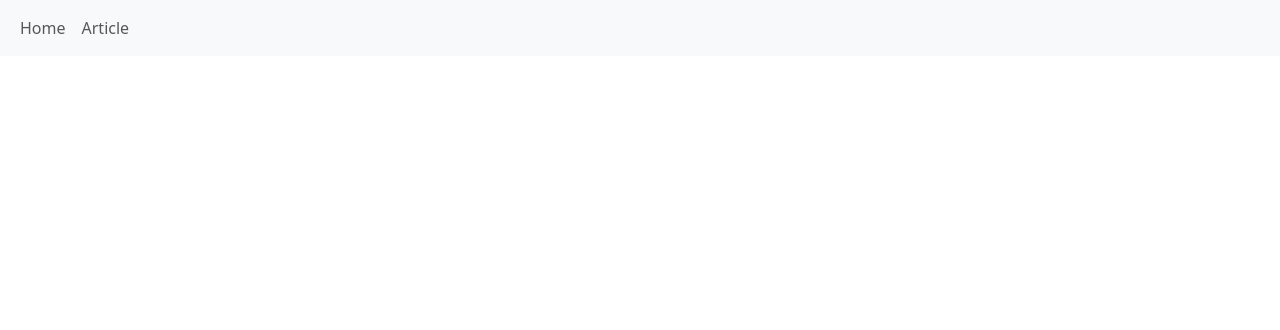
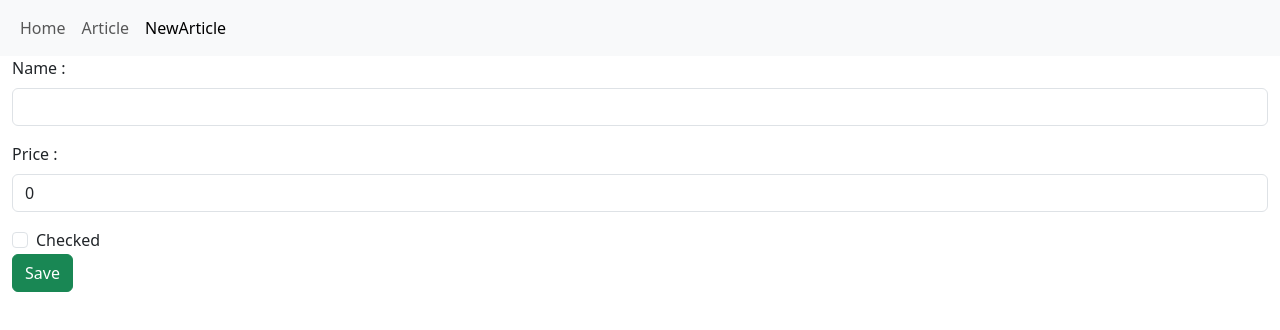
Before and after one commit to samson28/react-simple-crud, a React (Create React App) app: page /newarticle in a window 1280 px wide. Before the commit this address had no page. Shown: the top 330 px of the page. Built offline with nearby package versions, Linux system fonts and the light colour scheme.

Commit message:
feat: add new article

```diff
--- a/src/App.js
+++ b/src/App.js
@@ -4,6 +4,7 @@ import Article from './components/Article';
 import "bootstrap/dist/css/bootstrap.min.css";
 import "bootstrap/dist/js/bootstrap.bundle.min.js";
 import Layout from './components/Layout';
+import NewArticle from './components/NewArticle';
 
 
 function App() {
@@ -13,6 +14,7 @@ function App() {
       <Routes>
         <Route path='/home' element={<Home/>}></Route>
         <Route path='/articles' element={<Article/>}></Route>
+        <Route path='/newarticle' element={<NewArticle/>}></Route>
       </Routes>
    </BrowserRouter>
   );
--- a/src/components/Layout.jsx
+++ b/src/components/Layout.jsx
@@ -27,6 +27,13 @@ function Layout(){
                             aria-current="page"
                             to={"/articles"}>Article</Link>
                         </li>
+                        <li className="nav-item">
+                            <Link
+                            onClick={() => setCurrentRoute("/newarticle")}
+                            className={currentRoute == '/newarticle'?"nav-link active":"nav-link"}
+                            aria-current="page"
+                            to={"/newarticle"}>NewArticle</Link>
+                        </li>
                     </ul>
                 </div>
             </div>
--- a/src/components/NewArticle.jsx
+++ b/src/components/NewArticle.jsx
@@ -1,8 +1,48 @@
-import React from 'react'
+import React, { useState } from 'react'
+import { saveArticleApi } from '../app/articleService';
 
 function NewArticle() {
+
+  const [name,setName] = useState("");
+  const [price,setPrice] = useState(0);
+  const [check,setCheck] = useState(false);
+
+  const handleSaveArticle=(event)=>{
+    event.preventDefault();
+    let article = {name:name,price:price,available:check};
+    saveArticleApi(article).then(resp =>{
+      alert(JSON.stringify(resp.data));
+    })
+  }
   return (
-    <div>NewArticle</div>
+    <div className='container-fluid'>
+      <form onSubmit={handleSaveArticle}>
+        <div className="mb-3">
+          <label  className="form-label">Name :</label>
+          <input
+          onChange={(e)=>setName(e.target.value)}
+          value={name}
+          className="form-control"/>
+        </div>
+        <div className="mb-3">
+          <label  className="form-label">Price :</label>
+          <input
+          onChange={(e)=>setPrice(e.target.value)}
+          value={price}
+          className="form-control"
+          type='number'/>
+        </div>
+        <div className="form-check">
+          <input
+          onChange={(e)=>setCheck(e.target.value)}
+          value={check}
+          className="form-check-input"
+          type="checkbox"/>
+          <label className="form-check-label" > Checked</label>
+        </div>
+        <button className='btn btn-success'>Save</button>
+      </form>
+    </div>
   )
 }
 
```
